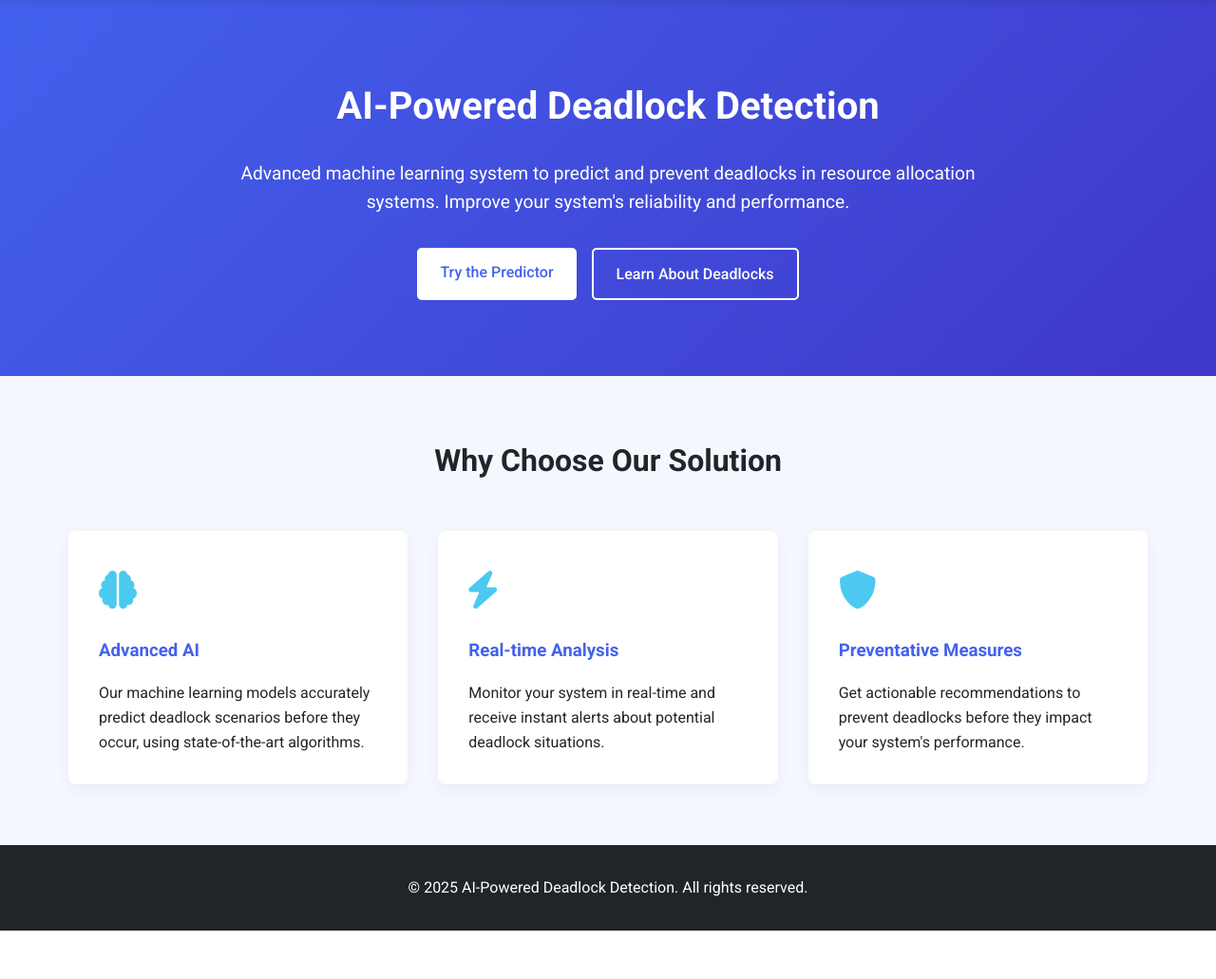
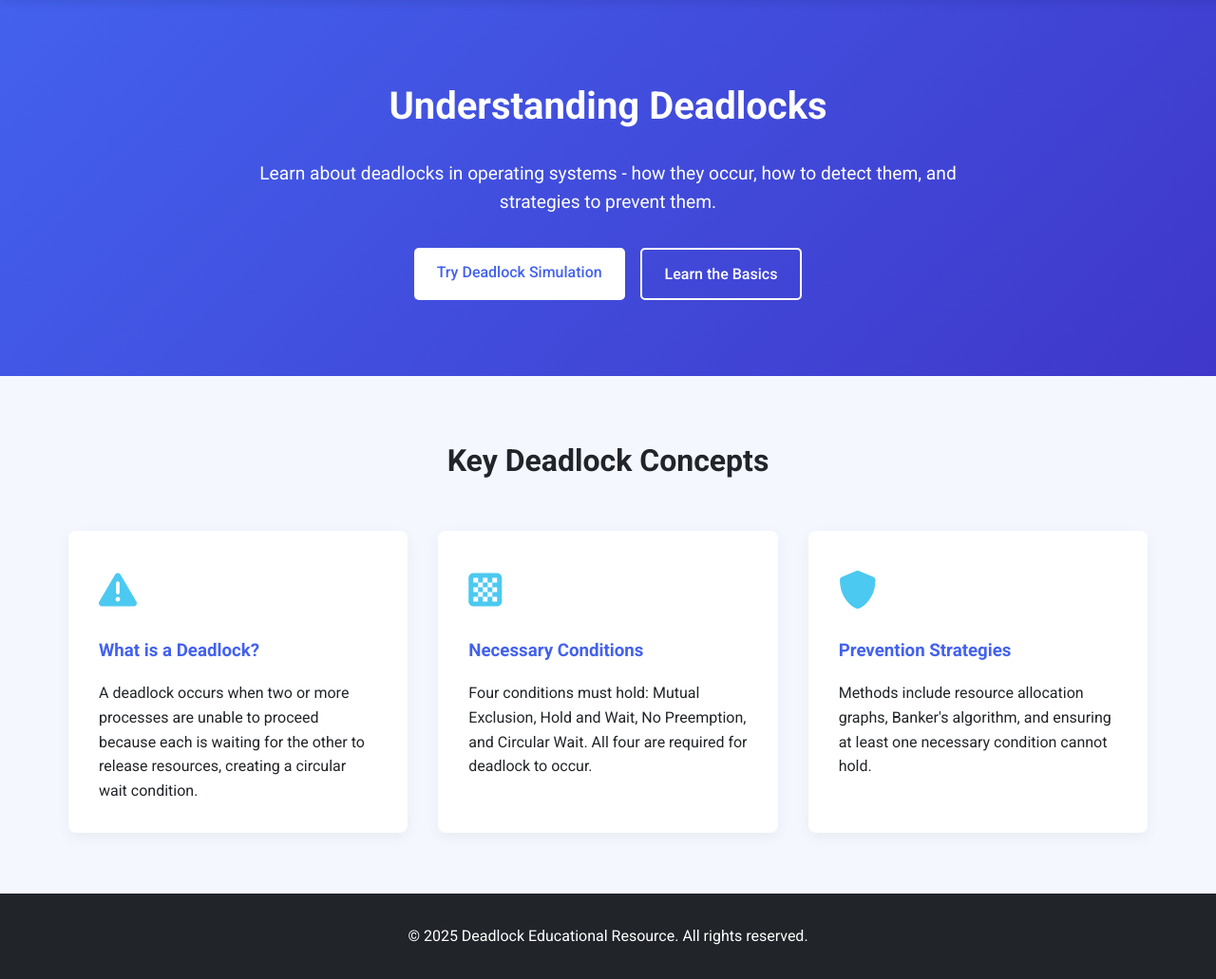
Before and after one commit to Aditya7005446231/AI_POWERED_DEADLOCK, a Flask app: page / in a window 1280 px wide. Shown: the part 74-1105 px from the top of the page at 95% size. Before the commit the page ends 1054 px from the top, so only its background shows below. Run offline with Flask 3, Linux system fonts and the light colour scheme.

Commit message:
change the fornt webpage

```diff
--- a/templates/index.html
+++ b/templates/index.html
@@ -150,26 +150,26 @@
             transform: translateY(-2px);
         }
 
-        .features {
+        .concepts {
             max-width: 1200px;
             margin: 4rem auto;
             padding: 0 2rem;
         }
 
-        .features h2 {
+        .concepts h2 {
             text-align: center;
             margin-bottom: 3rem;
             font-size: 2rem;
             color: var(--dark-color);
         }
 
-        .features-grid {
+        .concepts-grid {
             display: grid;
             grid-template-columns: repeat(auto-fit, minmax(300px, 1fr));
             gap: 2rem;
         }
 
-        .feature-card {
+        .concept-card {
             background-color: white;
             border-radius: 8px;
             padding: 2rem;
@@ -177,18 +177,18 @@
             transition: transform 0.3s, box-shadow 0.3s;
         }
 
-        .feature-card:hover {
+        .concept-card:hover {
             transform: translateY(-5px);
             box-shadow: 0 10px 25px rgba(0, 0, 0, 0.1);
         }
 
-        .feature-icon {
+        .concept-icon {
             font-size: 2.5rem;
             color: var(--accent-color);
             margin-bottom: 1rem;
         }
 
-        .feature-card h3 {
+        .concept-card h3 {
             margin-bottom: 1rem;
             color: var(--primary-color);
         }
@@ -239,43 +239,43 @@
     </header>
 
     <section class="hero">
-        <h1>AI-Powered Deadlock Detection</h1>
-        <p>Advanced machine learning system to predict and prevent deadlocks in resource allocation systems. Improve your system's reliability and performance.</p>
+        <h1>Understanding Deadlocks</h1>
+        <p>Learn about deadlocks in operating systems - how they occur, how to detect them, and strategies to prevent them.</p>
         <div class="cta-buttons">
-            <a href="/predictor" class="btn btn-primary">Try the Predictor</a>
-            <a href="/deadlock" class="btn btn-outline">Learn About Deadlocks</a>
+            <a href="/predictor" class="btn btn-primary">Try Deadlock Simulation</a>
+            <a href="/deadlock" class="btn btn-outline">Learn the Basics</a>
         </div>
     </section>
 
-    <section class="features">
-        <h2>Why Choose Our Solution</h2>
-        <div class="features-grid">
-            <div class="feature-card">
-                <div class="feature-icon">
-                    <i class="fas fa-brain"></i>
+    <section class="concepts">
+        <h2>Key Deadlock Concepts</h2>
+        <div class="concepts-grid">
+            <div class="concept-card">
+                <div class="concept-icon">
+                    <i class="fas fa-exclamation-triangle"></i>
                 </div>
-                <h3>Advanced AI</h3>
-                <p>Our machine learning models accurately predict deadlock scenarios before they occur, using state-of-the-art algorithms.</p>
+                <h3>What is a Deadlock?</h3>
+                <p>A deadlock occurs when two or more processes are unable to proceed because each is waiting for the other to release resources, creating a circular wait condition.</p>
             </div>
-            <div class="feature-card">
-                <div class="feature-icon">
-                    <i class="fas fa-bolt"></i>
+            <div class="concept-card">
+                <div class="concept-icon">
+                    <i class="fas fa-chess-board"></i>
                 </div>
-                <h3>Real-time Analysis</h3>
-                <p>Monitor your system in real-time and receive instant alerts about potential deadlock situations.</p>
+                <h3>Necessary Conditions</h3>
+                <p>Four conditions must hold: Mutual Exclusion, Hold and Wait, No Preemption, and Circular Wait. All four are required for deadlock to occur.</p>
             </div>
-            <div class="feature-card">
-                <div class="feature-icon">
+            <div class="concept-card">
+                <div class="concept-icon">
                     <i class="fas fa-shield-alt"></i>
                 </div>
-                <h3>Preventative Measures</h3>
-                <p>Get actionable recommendations to prevent deadlocks before they impact your system's performance.</p>
+                <h3>Prevention Strategies</h3>
+                <p>Methods include resource allocation graphs, Banker's algorithm, and ensuring at least one necessary condition cannot hold.</p>
             </div>
         </div>
     </section>
 
     <footer>
-        <p>&copy; 2025 AI-Powered Deadlock Detection. All rights reserved.</p>
+        <p>&copy; 2025 Deadlock Educational Resource. All rights reserved.</p>
     </footer>
 </body>
 </html>
```
